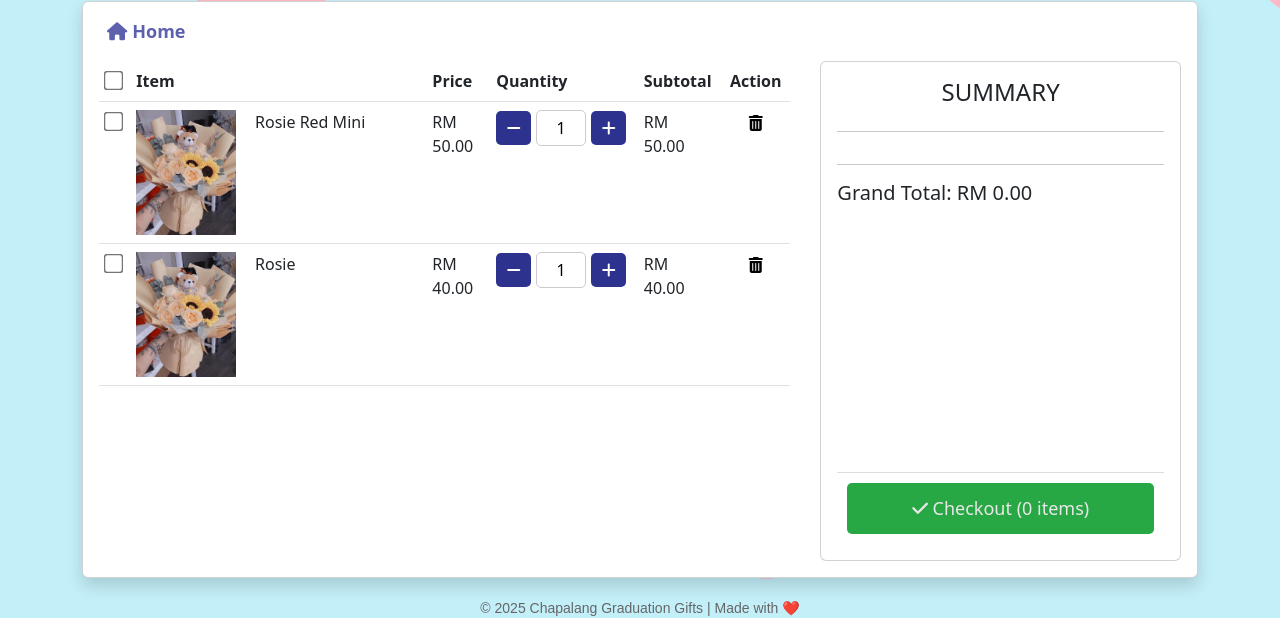
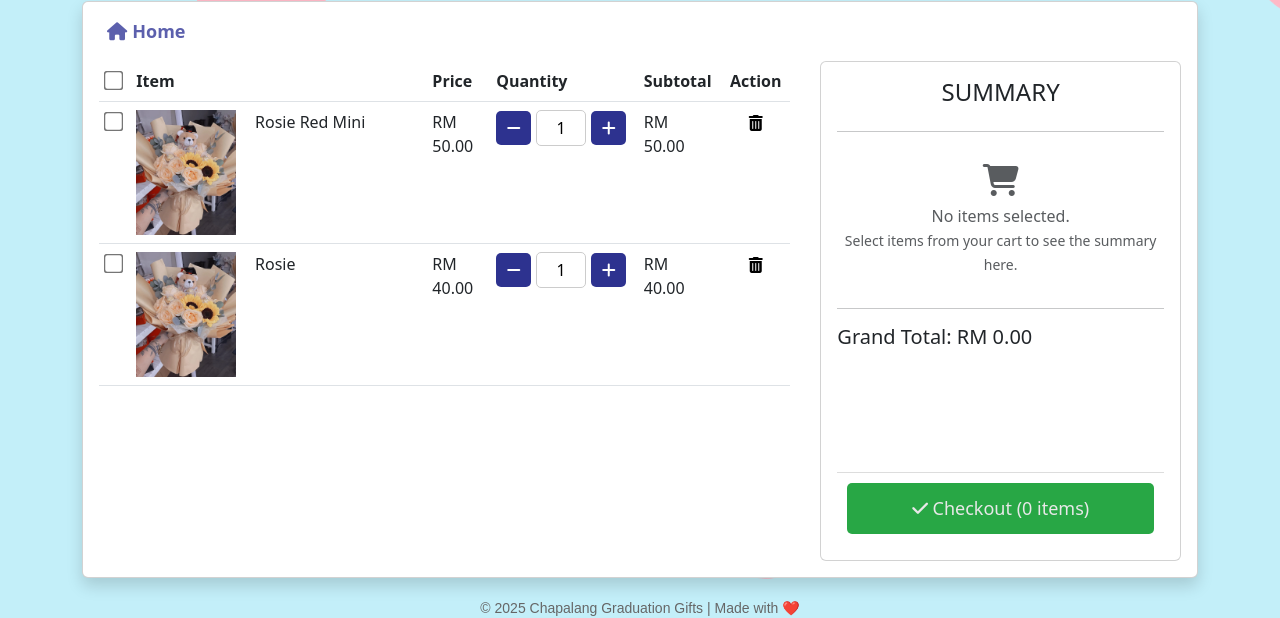
Before and after one commit to Rui811/Cloud_Assignment, a PHP site: page /cart.php in a window 1280 px wide. Shown: the part 121-739 px from the top of the page. Run offline with PHP 8.4, Linux system fonts and the light colour scheme; some libraries are stand-ins or nearby versions.

Commit message:
enhance the summary empty message

```diff
--- a/cart.php
+++ b/cart.php
@@ -275,6 +275,11 @@ $user_id = $_SESSION['user_id'];
                             <div class="card p-3 summary-card">
                                 <h4 class="text-center">SUMMARY</h4>
                                 <hr>
+                                <div id="empty-summary-message" class="empty-summary text-center text-muted py-3" style="display: none;">
+                                    <i class="fa-solid fa-cart-shopping fa-2x mb-2"></i>
+                                    <p class="mb-0">No items selected.</p>
+                                    <small>Select items from your cart to see the summary here.</small>
+                                </div>
                                 <div id="cart-summary-items">
 
                                 </div>
@@ -309,6 +314,13 @@ $user_id = $_SESSION['user_id'];
 
                     //clear all prev items first, if not will always append
                     $('#cart-summary-items').empty();
+
+                    if(totalSelected == 0) {
+                        $('#empty-summary-message').show();
+                    }
+                    else {
+                        $('#empty-summary-message').hide();
+                    }
 
                     $('.checkout-selection:checked').each(function() {
                         let subtotal = $(this).closest('tr').find('td:nth-child(6)').text().replace('RM ', '').trim();
```
